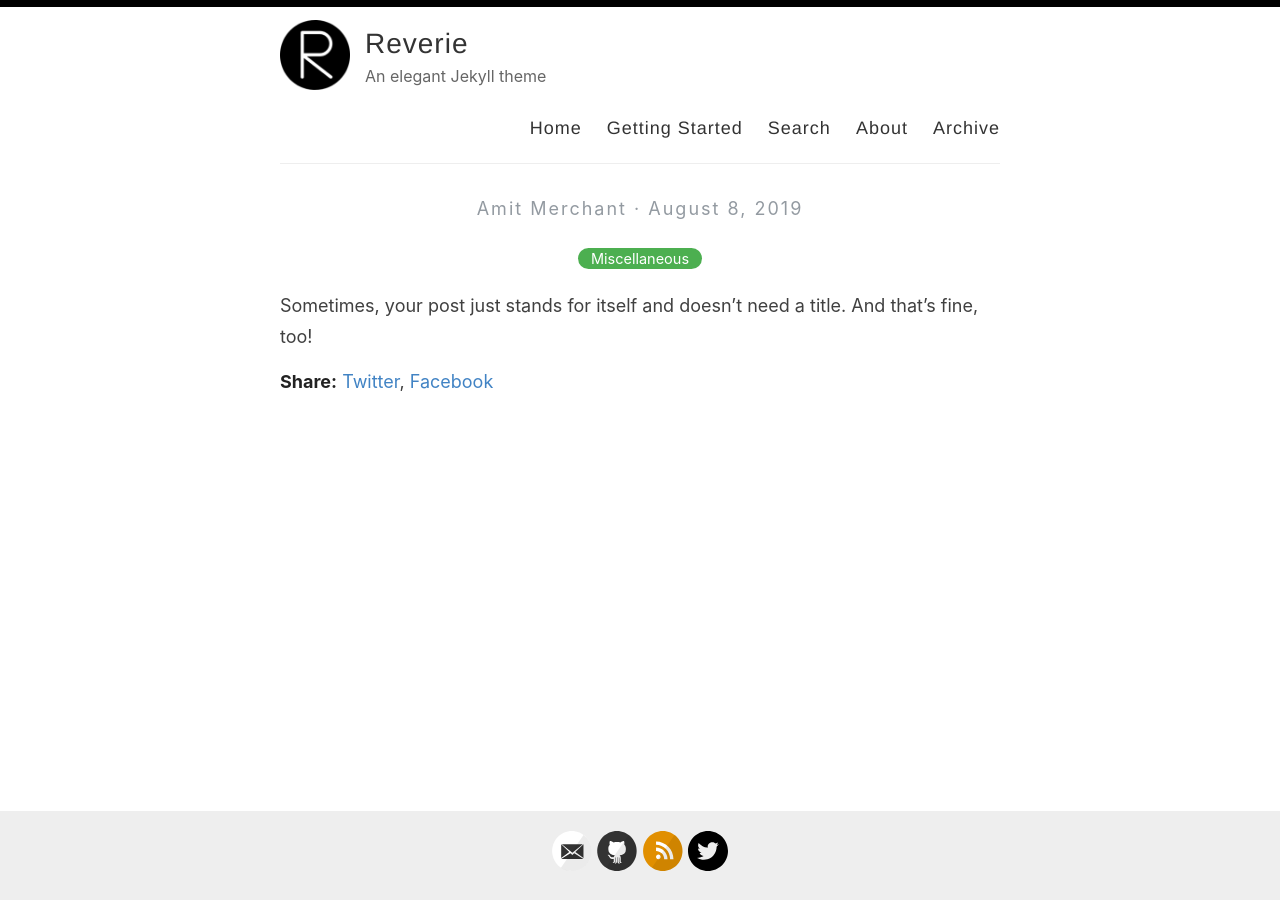
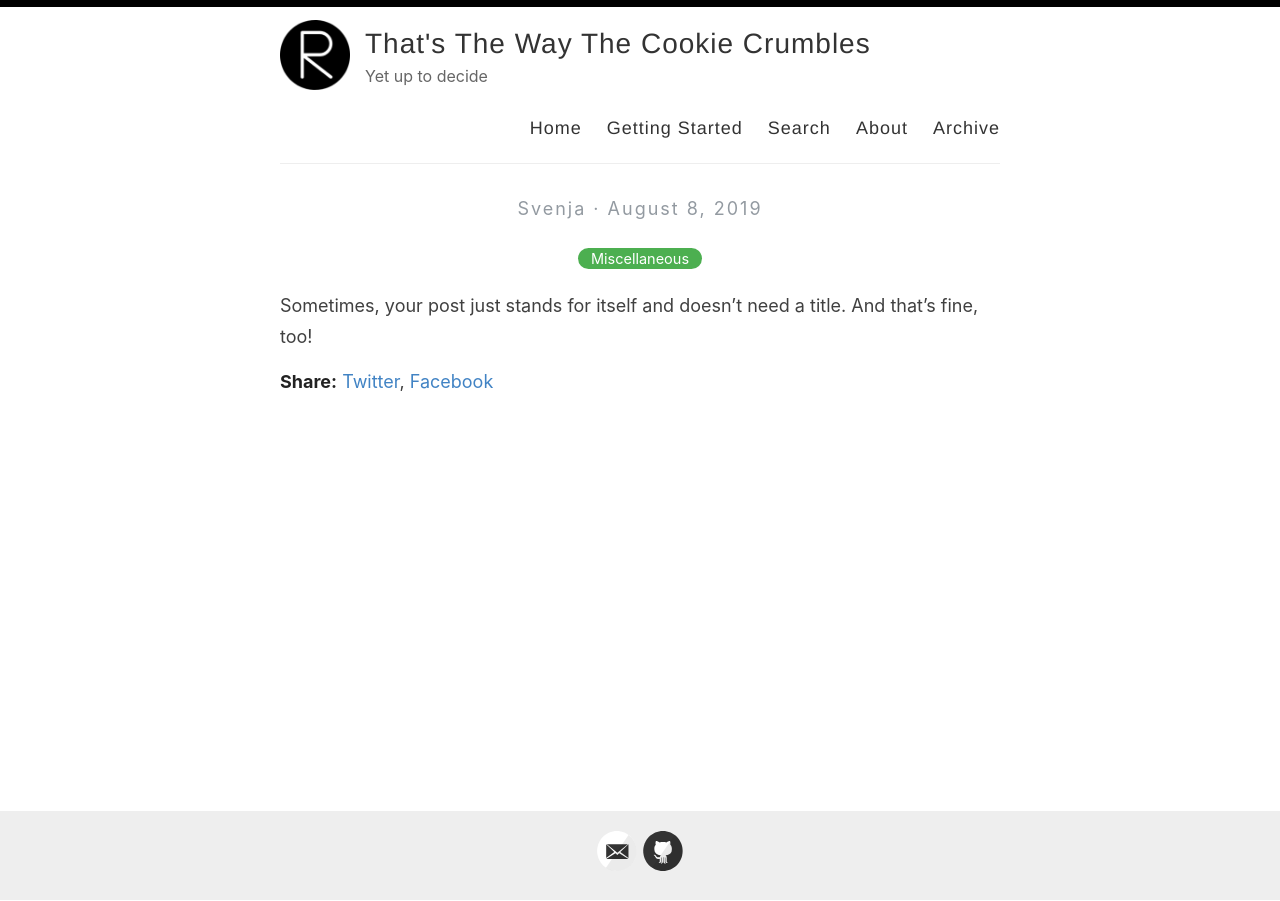
Before and after one commit to slickepinne/slickepinne.github.io, a Jekyll site: the page built from _posts/2019-08-08-no-title-posts.md, in a window 1280 px wide. Built offline with Jekyll 4.4.1, drawn with Linux system fonts in a browser that asks for light colours.

Commit message:
Update _config

```diff
--- a/_config.yml
+++ b/_config.yml
@@ -3,13 +3,13 @@
 #
 
 # Name of your site (displayed in the header)
-name: Reverie
+name: That's The Way The Cookie Crumbles
 
 # Name of the author
-author: Amit Merchant
+author: Svenja
 
 # Short bio or description (displayed in the header)
-description: An elegant Jekyll theme
+description: Yet up to decide
 
 # URL of your avatar or profile pic (you could use your GitHub profile pic)
 avatar: /images/reverie.png
@@ -21,15 +21,15 @@ avatar: /images/reverie.png
 # Includes an icon in the footer for each username you enter
 footer-links:
   dribbble:
-  email: amit.d.merchant@gmail.com
+  email: slickepinne@posteo.de
   facebook:
   flickr:
-  github: amitmerchant1990/reverie
+  github: slickepinne
   instagram:
   linkedin:
   pinterest:
-  rss: rss
-  twitter: amit_merchant
+  rss:
+  twitter:
   stackoverflow:
   youtube: # channel/<your_long_string> or user/<user-name>
   googleplus: # anything in your profile username that comes after plus.google.com/
@@ -41,21 +41,21 @@ footer-links:
 disqus:
 
 # Enter your Google Analytics web tracking code (e.g. UA-2110908-2) to activate tracking
-google_analytics: UA-43339302-11
+google_analytics:
 
 # For newer "GA4" analytics, use the following instead of the "UA" entry above
 #google_analytics_ga4: G-GABC1DEFG
 
 # Your website URL (e.g. http://amitmerchant1990.github.io or http://www.amitmerchant.com)
 # Used for Sitemap.xml and your RSS feed
-url: http://www.amitmerchant.com/reverie
-enforce_ssl: https://www.amitmerchant.com/reverie
+url: slickepinne.github.io
+enforce_ssl: slickepinne.github.io
 
 # If you're hosting your site at a Project repository on GitHub pages
 # (http://yourusername.github.io/repository-name)
 # and NOT your User repository (http://yourusername.github.io)
 # then add in the baseurl here, like this: "/repository-name"
-baseurl: "/reverie"
+baseurl:
 
 #
 # !! You don't need to change any of the configuration flags below !!
```
Also changed, not shown: 1 other file.
